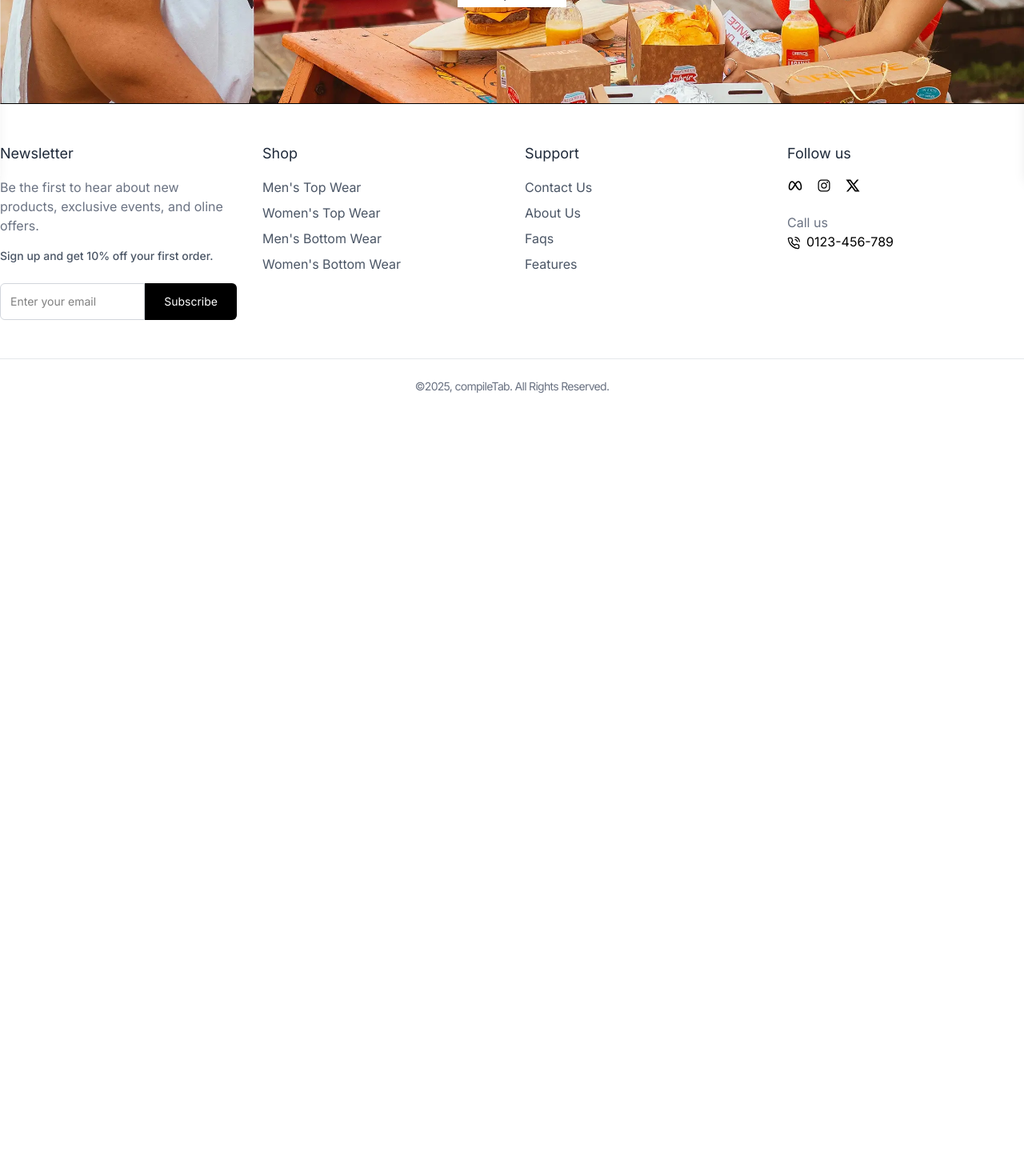
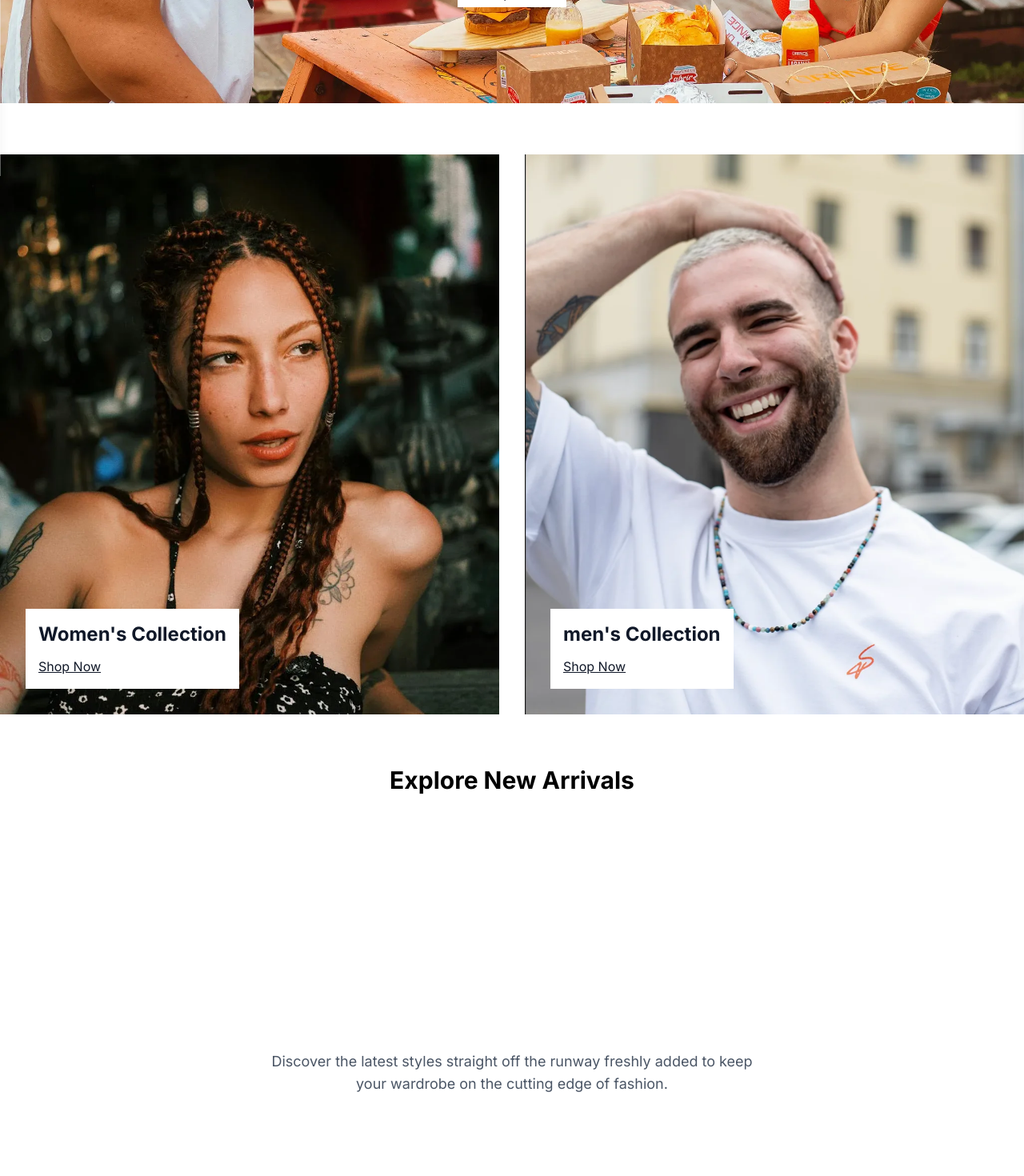
Before and after one commit to ashutoshkurvhe/E-Commerce-MERN, a React (Vite) app in the folder frontend/: page / in a window 1280 px wide. Shown: the part 580-2050 px from the top of the page at 80% size. Before the commit the page ends 1121 px from the top, so only its background shows below. Built offline with nearby package versions, Linux system fonts and the light colour scheme.

Commit message:
making changes

```diff
--- a/frontend/src/components/Products/GenderCollectionSection.jsx
+++ b/frontend/src/components/Products/GenderCollectionSection.jsx
@@ -0,0 +1,51 @@
+import mensCollectionImage from "../../assets/mens-collection.webp"
+import womensCollectionImage from "../../assets/womens-collection.webp"
+import { Link } from "react-router-dom"
+const GenderCollectionSection = () => {
+  return (
+    <section className="py-16 px-4 lg:px-0">
+      <div className="container mx-auto flex flex-col md:flex-row gap-8">
+        {/* Women's Collection */}
+        <div className="relative flex-1">
+          <img
+            src={womensCollectionImage}
+            alt="Women's Collection"
+            className="w-full h-[700px] object-cover"
+          />
+          <div className="absolute bottom-8 left-8 bg-white bg-opacity-90 p-4">
+            <h2 className="text-2xl font-bold text-gray-900 mb-3">
+              Women's Collection
+            </h2>
+            <Link
+              to="/collections/all?gender=women"
+              className="text-gray-900 underline"
+            >
+              Shop Now
+            </Link>
+          </div>
+        </div>
+        {/* men's Collection */}
+        <div className="relative flex-1">
+          <img
+            src={mensCollectionImage}
+            alt="Women's Collection"
+            className="w-full h-[700px] object-cover"
+          />
+          <div className="absolute bottom-8 left-8 bg-white bg-opacity-90 p-4">
+            <h2 className="text-2xl font-bold text-gray-900 mb-3">
+              men's Collection
+            </h2>
+            <Link
+              to="/collections/all?gender=men"
+              className="text-gray-900 underline"
+            >
+              Shop Now
+            </Link>
+          </div>
+        </div>
+      </div>
+    </section>
+  );
+}
+
+export default GenderCollectionSection
--- /dev/null
+++ b/frontend/src/components/Products/NewArrivals.jsx
@@ -0,0 +1,117 @@
+import { FiChevronLeft, FiChevronRight } from "react-icons/fi"
+import { Link } from "react-router-dom"
+
+const NewArrivals = () => {
+    const newArrivals = [
+      {
+        _id: "1",
+        name: "Stylish Jacket",
+        price: 120,
+        images: [
+          {
+            url: "https://picsum.photos/500/500?random=1",
+            altText: "Stylish-Jacket",
+          },
+        ],
+      },
+      {
+        _id: "2",
+        name: "Stylish Jacket",
+        price: 120,
+        images: [
+          {
+            url: "https://picsum.photos/500/500?random=2",
+            altText: "Stylish-Jacket",
+          },
+        ],
+      },
+      {
+        _id: "3",
+        name: "Stylish Jacket",
+        price: 120,
+        images: [
+          {
+            url: "https://picsum.photos/500/500?random=3",
+            altText: "Stylish-Jacket",
+          },
+        ],
+      },
+      {
+        _id: "4",
+        name: "Stylish Jacket",
+        price: 120,
+        images: [
+          {
+            url: "https://picsum.photos/500/500?random=4",
+            altText: "Stylish-Jacket",
+          },
+        ],
+      },
+      {
+        _id: "5",
+        name: "Stylish Jacket",
+        price: 120,
+        images: [
+          {
+            url: "https://picsum.photos/500/500?random=5",
+            altText: "Stylish-Jacket",
+          },
+        ],
+      },
+      {
+        _id: "6",
+        name: "Stylish Jacket",
+        price: 120,
+        images: [
+          {
+            url: "https://picsum.photos/500/500?random=6",
+            altText: "Stylish-Jacket",
+          },
+        ],
+      },
+      {
+        _id: "7",
+        name: "Stylish Jacket",
+        price: 120,
+        images: [
+          {
+            url: "https://picsum.photos/500/500?random=7",
+            altText: "Stylish-Jacket",
+          },
+        ],
+      },
+    ];
+  return (
+      <section className='container mx-auto text-center mb-10 relative'>
+          <h2 className='text-3xl font-bold mb-4 '>Explore New Arrivals</h2>
+          <p className='text-lg text-gray-600 m-80'>
+              Discover the latest styles straight off the runway  freshly added to keep your wardrobe on the cutting edge of fashion.
+          </p>
+
+          {/* Scroll Button */}
+          <div className='absolute right-0 bottom-[-30x] flex space-x-2'>
+              <button className='p-2 rounded border bg-white text-black'>
+                  <FiChevronLeft className="text-2xl "/>
+              </button>
+              <button className='p-2 rounded border bg-white text-black'>
+                  <FiChevronRight className="text-2xl "/>
+              </button>
+          </div>
+          {/* Scrollable items */}
+          <div className="container mx-auto overflow-x-scroll flex space-x-6 relative">
+              {newArrivals.map((product) => {
+                  <div key={product._id} className="min-w-[100%] sm:min-w-[50%] lg:min-w-[30%] relative">
+                      <img src={product.images[0]?.url} alt={product.images[0]?.altText || product.name} />
+                      <div className="absolute bottom-0 left-0 right-0 bg-opacity-50 backdrop-blur-md text-white p-4 rounded-b-lg">
+                          <Link to={`/product/${product._id}`} className="block" />
+                          <h4 className="font-medium">{product.name}</h4>
+                          <p className="mt-1">${product.price}</p>
+                      </div>
+                  </div>
+              })}
+          </div>
+    </section>
+  )
+}
+
+export default NewArrivals
--- a/frontend/src/pages/Home.jsx
+++ b/frontend/src/pages/Home.jsx
@@ -1,8 +1,12 @@
 import Hero from "../components/Layout/Hero"
+import GenderCollectionSection from "../components/Products/GenderCollectionSection"
+import NewArrivals from "../components/Products/NewArrivals"
 const Home = () => {
   return (
     <div>
-      <Hero />
+          <Hero />
+          <GenderCollectionSection />
+          <NewArrivals />
     </div>
   )
 }
```
